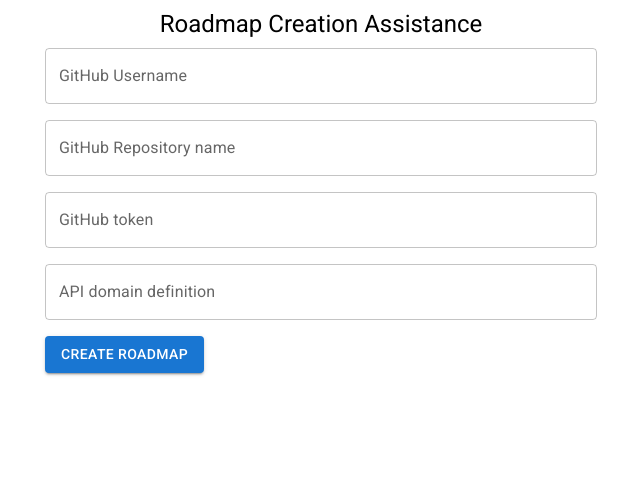
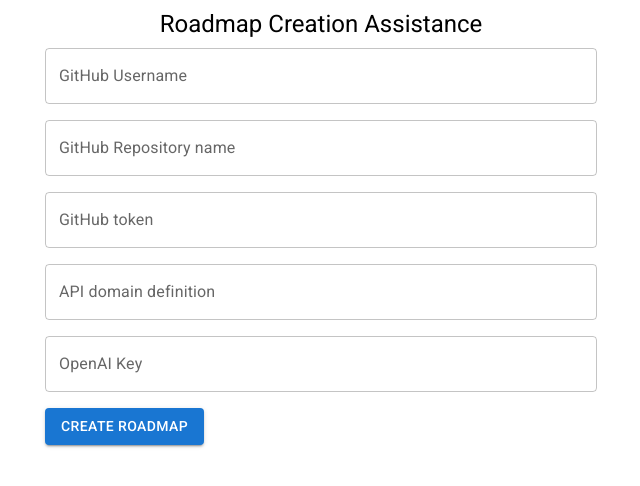
Before and after one commit to Raffael-Eloi/roadmap-creation-assistance-ui, a Next.js app: page / in a window 1280 px wide. Shown: the top 486 px of the page, without its empty margins (319-959 px from the left). Built offline with nearby package versions, Linux system fonts and the light colour scheme; no server answers.

Commit message:
create logic to request backend using form

```diff
--- /dev/null
+++ b/src/app/actions/createRoadmap.ts
@@ -0,0 +1,31 @@
+"use server";
+
+import RoadmapRequest from "../models/roadmapRequest";
+import RoadmapService from "../services/roadmapService";
+
+export interface CreateRoadmapState {
+  message: string;
+  status: number;
+  errors: Record<string, string[]>;
+}
+
+export async function createRoadmap(
+  prevState: CreateRoadmapState,
+  formData: FormData,
+): Promise<CreateRoadmapState> {
+  const request = new RoadmapRequest();
+  request.gitHubOwner = formData.get("gitHubOwner") as string;
+  request.gitHubRepositoryName = formData.get("gitHubRepositoryName") as string;
+  request.gitHubToken = formData.get("gitHubToken") as string;
+  request.apiDomainDefinition = formData.get("apiDomainDefinition") as string;
+  request.openAIKey = formData.get("openAIKey") as string;
+
+  const service = new RoadmapService();
+  const response = await service.create(request);
+
+  return {
+    message: response.message,
+    status: response.status,
+    errors: response.errors,
+  };
+}
--- /dev/null
+++ b/src/app/components/RoadmapForm.tsx
@@ -0,0 +1,102 @@
+"use client";
+
+import { useActionState } from "react";
+import { Button, Grid, TextField, Alert } from "@mui/material";
+import {
+  createRoadmap,
+  CreateRoadmapState,
+} from "../actions/createRoadmap";
+
+const initialState: CreateRoadmapState = {
+  message: "",
+  status: 0,
+  errors: {},
+};
+
+function getFieldError(
+  errors: Record<string, string[]> | undefined,
+  field: string,
+): string | undefined {
+  return errors?.[field]?.[0];
+}
+
+export default function RoadmapForm() {
+  const [state, formAction, pending] = useActionState<
+    CreateRoadmapState,
+    FormData
+  >(createRoadmap, initialState);
+
+  const hasErrors = Object.keys(state.errors ?? {}).length > 0;
+
+  return (
+    <form action={formAction}>
+      <Grid container spacing={2} rowSpacing={2}>
+        {hasErrors && (
+          <Grid size={12}>
+            <Alert severity="error">{state.message}</Alert>
+          </Grid>
+        )}
+        {state.status === 200 && (
+          <Grid size={12}>
+            <Alert severity="success">{state.message}</Alert>
+          </Grid>
+        )}
+        <Grid size={12}>
+          <TextField
+            name="gitHubOwner"
+            fullWidth
+            label="GitHub Username"
+            variant="outlined"
+            error={!!getFieldError(state.errors, "GitHubOwner")}
+            helperText={getFieldError(state.errors, "GitHubOwner")}
+          />
+        </Grid>
+        <Grid size={12}>
+          <TextField
+            name="gitHubRepositoryName"
+            fullWidth
+            label="GitHub Repository name"
+            variant="outlined"
+            error={!!getFieldError(state.errors, "GitHubRepositoryName")}
+            helperText={getFieldError(state.errors, "GitHubRepositoryName")}
+          />
+        </Grid>
+        <Grid size={12}>
+          <TextField
+            name="gitHubToken"
+            fullWidth
+            label="GitHub token"
+            variant="outlined"
+            error={!!getFieldError(state.errors, "GitHubToken")}
+            helperText={getFieldError(state.errors, "GitHubToken")}
+          />
+        </Grid>
+        <Grid size={12}>
+          <TextField
+            name="apiDomainDefinition"
+            fullWidth
+            label="API domain definition"
+            variant="outlined"
+            error={!!getFieldError(state.errors, "ApiDomainDefinition")}
+            helperText={getFieldError(state.errors, "ApiDomainDefinition")}
+          />
+        </Grid>
+        <Grid size={12}>
+          <TextField
+            name="openAIKey"
+            fullWidth
+            label="OpenAI Key"
+            variant="outlined"
+            error={!!getFieldError(state.errors, "OpenAIKey")}
+            helperText={getFieldError(state.errors, "OpenAIKey")}
+          />
+        </Grid>
+        <Grid size={12}>
+          <Button type="submit" variant="contained" disabled={pending}>
+            {pending ? "Creating..." : "Create Roadmap"}
+          </Button>
+        </Grid>
+      </Grid>
+    </form>
+  );
+}
--- /dev/null
+++ b/src/app/contracts/iRoadmapService.ts
@@ -0,0 +1,6 @@
+import RoadmapRequest from "../models/roadmapRequest";
+import RoadmapResponse from "../models/RoadmapResponse";
+
+export default interface IRoadmapService {
+  create(request: RoadmapRequest): Promise<RoadmapResponse>;
+}
--- /dev/null
+++ b/src/app/models/RoadmapResponse.ts
@@ -0,0 +1,19 @@
+export default class RoadmapResponse {
+  message: string;
+  status: number;
+  errors: Record<string, string[]>;
+
+  constructor(
+    message: string,
+    status: number,
+    errors: Record<string, string[]>,
+  ) {
+    this.message = message;
+    this.status = status;
+    this.errors = errors;
+  }
+
+  public isSuccess() {
+    return this.errors.value.length == 0;
+  }
+}
--- /dev/null
+++ b/src/app/models/roadmapRequest.ts
@@ -0,0 +1,7 @@
+export default class RoadmapRequest {
+  gitHubOwner?: string;
+  gitHubRepositoryName?: string;
+  gitHubToken?: string;
+  openAIKey?: string;
+  apiDomainDefinition?: string;
+}
--- a/src/app/page.tsx
+++ b/src/app/page.tsx
@@ -1,4 +1,5 @@
-import { Button, Container, Grid, TextField, Typography } from "@mui/material";
+import { Container, Typography } from "@mui/material";
+import RoadmapForm from "./components/RoadmapForm";
 
 export default function Home() {
   return (
@@ -6,43 +7,7 @@ export default function Home() {
       <Typography variant="h5" gutterBottom textAlign={"center"}>
         Roadmap Creation Assistance
       </Typography>
-      <Grid container spacing={2} rowSpacing={2}>
-        <Grid size={12}>
-          <TextField
-            id="outlined-basic"
-            fullWidth
-            label="GitHub Username"
-            variant="outlined"
-          />
-        </Grid>
-        <Grid size={12}>
-          <TextField
-            id="outlined-basic"
-            fullWidth
-            label="GitHub Repository name"
-            variant="outlined"
-          />
-        </Grid>
-        <Grid size={12}>
-          <TextField
-            id="outlined-basic"
-            fullWidth
-            label="GitHub token"
-            variant="outlined"
-          />
-        </Grid>
-        <Grid size={12}>
-          <TextField
-            id="outlined-basic"
-            fullWidth
-            label="API domain definition"
-            variant="outlined"
-          />
-        </Grid>
-        <Grid size={12}>
-          <Button variant="contained">Create Roadmap</Button>
-        </Grid>
-      </Grid>
+      <RoadmapForm />
     </Container>
   );
 }
--- /dev/null
+++ b/src/app/services/roadmapService.ts
@@ -0,0 +1,40 @@
+import { AxiosError, AxiosResponse } from "axios";
+import IRoadmapService from "../contracts/iRoadmapService";
+import RoadmapRequest from "../models/roadmapRequest";
+import { api } from "../utils/api";
+import RoadmapResponse from "../models/RoadmapResponse";
+
+export default class RoadmapService implements IRoadmapService {
+  public async create(request: RoadmapRequest): Promise<RoadmapResponse> {
+    try {
+      const response: AxiosResponse<RoadmapResponse> = await api.post(
+        "/api/RoadMapGenerator",
+        request,
+        {
+          headers: {
+            "Content-Type": "application/json",
+          },
+        },
+      );
+      return new RoadmapResponse(
+        "Roadmap successfully created",
+        response.status,
+        {},
+      );
+    } catch (e: unknown) {
+      const error = e as AxiosError<any>;
+      if (error.response?.data) {
+        return new RoadmapResponse(
+          error.response.data.title,
+          error.response.status,
+          error.response.data.errors,
+        );
+      }
+      return new RoadmapResponse(
+        "An error ocurred.",
+        error.response?.status ?? 422,
+        {},
+      );
+    }
+  }
+}
```
